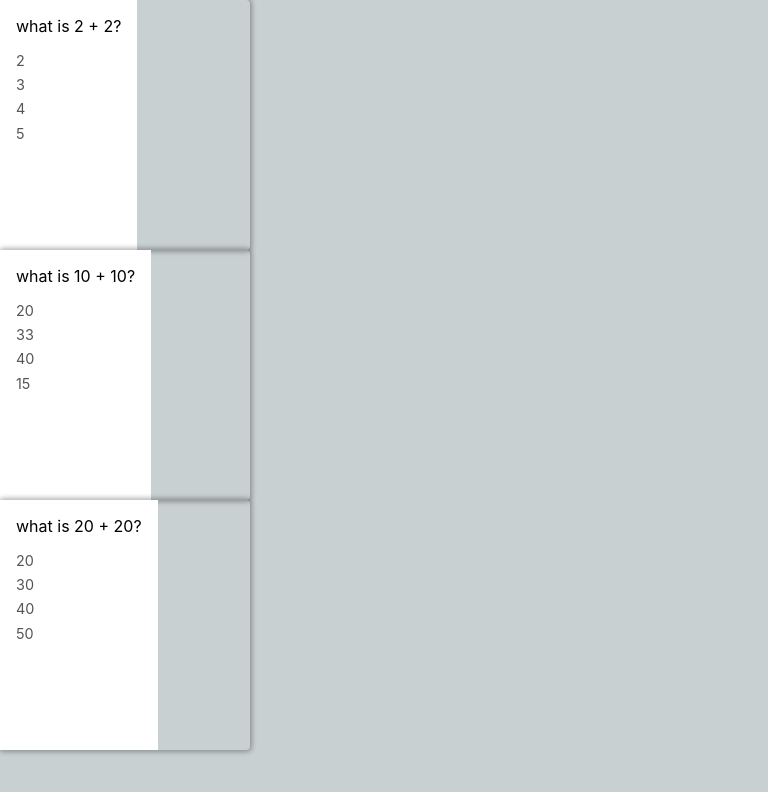
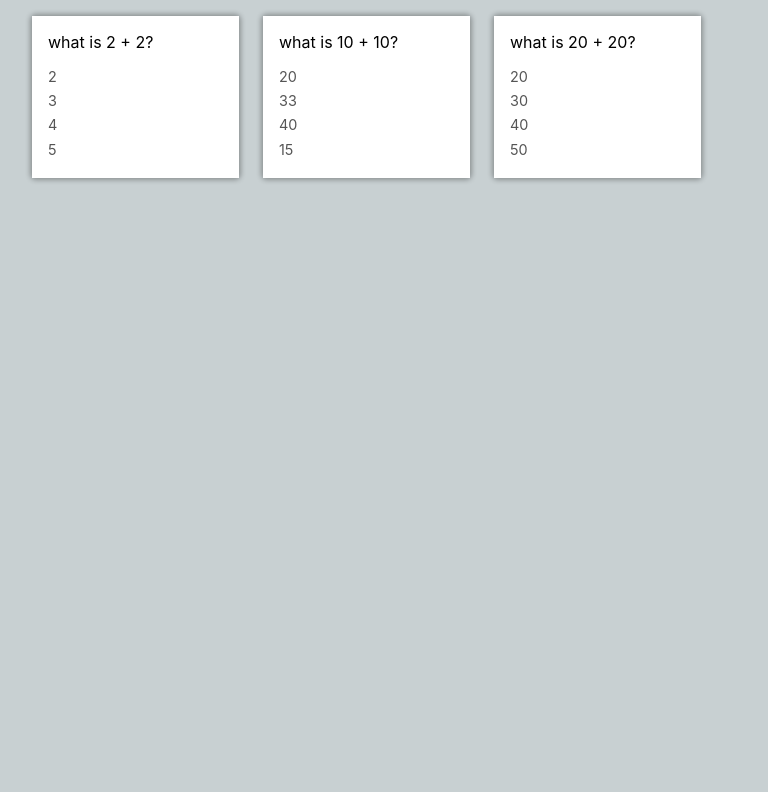
Before and after one commit to car-r/flashcards, a React (Create React App) app: page / in a window 1280 px wide. Shown: the top 792 px of the page, without its empty margins (0-768 px from the left). Built offline with nearby package versions, Linux system fonts and the light colour scheme; no server answers.

Commit message:
dynamic card height with useRef hook and useState + styled components

```diff
--- a/src/App.css
+++ b/src/App.css
@@ -7,3 +7,8 @@
 body {
   background: #c8d0d2;
 }
+
+.AppContainer {
+  max-width: 900px;
+  margin: 1em 2em;
+}
--- a/src/App.js
+++ b/src/App.js
@@ -35,7 +35,7 @@ function App() {
   }
 
   return (
-    <div className="App">
+    <div className="AppContainer">
       <FlashcardList flashcards={flashcards}/>
     </div>
   );
--- a/src/components/flashcard/FlashcardElements.js
+++ b/src/components/flashcard/FlashcardElements.js
@@ -11,10 +11,9 @@ export const FlashcardContainer = styled.div`
     background-color: transparent;
     transform-style: preserve-3d;
     transition: all 0.2s ease-in-out;
-    height: 250px;
-    width: 250px;
     perspective: 1000px;
     cursor: pointer;
+    height: ${props => props.height = `${props.height}px`};
     transform: ${props => props.flip ? 'rotateY(180deg)' : 'rotateY(0)'};
 
     &:hover {
@@ -30,6 +29,7 @@ export const FlashcardFront = styled.div`
     backface-visibility: hidden;
     background-color: #fff;
     height: 100%;
+    width: 100%;
     left: 0;
 `
 
--- a/src/components/flashcard/index.js
+++ b/src/components/flashcard/index.js
@@ -1,21 +1,37 @@
-import React, {useState} from 'react'
+import React, {useState, useEffect, useRef} from 'react'
 import { FlashcardBack, FlashcardContainer, FlashcardFront, FlashcardOption, FlashcardOptions, FlashcardQuestion, } from './FlashcardElements'
 
 const Flashcard = ({flashcard}) => {
     const [flip, setFlip] = useState(false)
+    const [height, setHeight] = useState('initial')
+
+    const frontEl = useRef()
+    const backEl = useRef()
+    const questionEl = useRef()
+
+    function setMaxHeight() {
+        const frontHeight = frontEl.current.clientHeight + questionEl.current.clientHeight + 45
+        const backHeight = backEl.current.clientHeight
 
 
+        setHeight(Math.max(frontHeight, backHeight, 150))
+
+    }
+    console.log(height)
+
+    useEffect(setMaxHeight, [flashcard.question, flashcard.answer, flashcard.options])
+
     return (
-        <FlashcardContainer onClick={() => setFlip(!flip)} flip={flip}>
-            <FlashcardFront>
-                <FlashcardQuestion>{flashcard.question}</FlashcardQuestion>
-                <FlashcardOptions>
+        <FlashcardContainer onClick={() => setFlip(!flip)} flip={flip} height={height} >
+            <FlashcardFront >
+                <FlashcardQuestion ref={questionEl}>{flashcard.question}</FlashcardQuestion>
+                <FlashcardOptions ref={frontEl}>
                     {flashcard.options.map(option => {
                     return <FlashcardOption>{option}</FlashcardOption>
                 })}
                 </FlashcardOptions>
             </FlashcardFront>
-            <FlashcardBack>{flashcard.answer}</FlashcardBack>
+            <FlashcardBack ref={backEl}>{flashcard.answer}</FlashcardBack>
         </FlashcardContainer>
     )
 }
--- a/src/components/flashcardlist/FlashcardListElements.js
+++ b/src/components/flashcardlist/FlashcardListElements.js
@@ -2,4 +2,7 @@ import styled from "styled-components";
 
 export const FlashcardListWrapper = styled.div`
     display: grid;
+    align-items: center;
+    grid-template-columns: repeat(auto-fill, minmax(200px, 1fr));
+    gap: 1.5em;
 `
```
